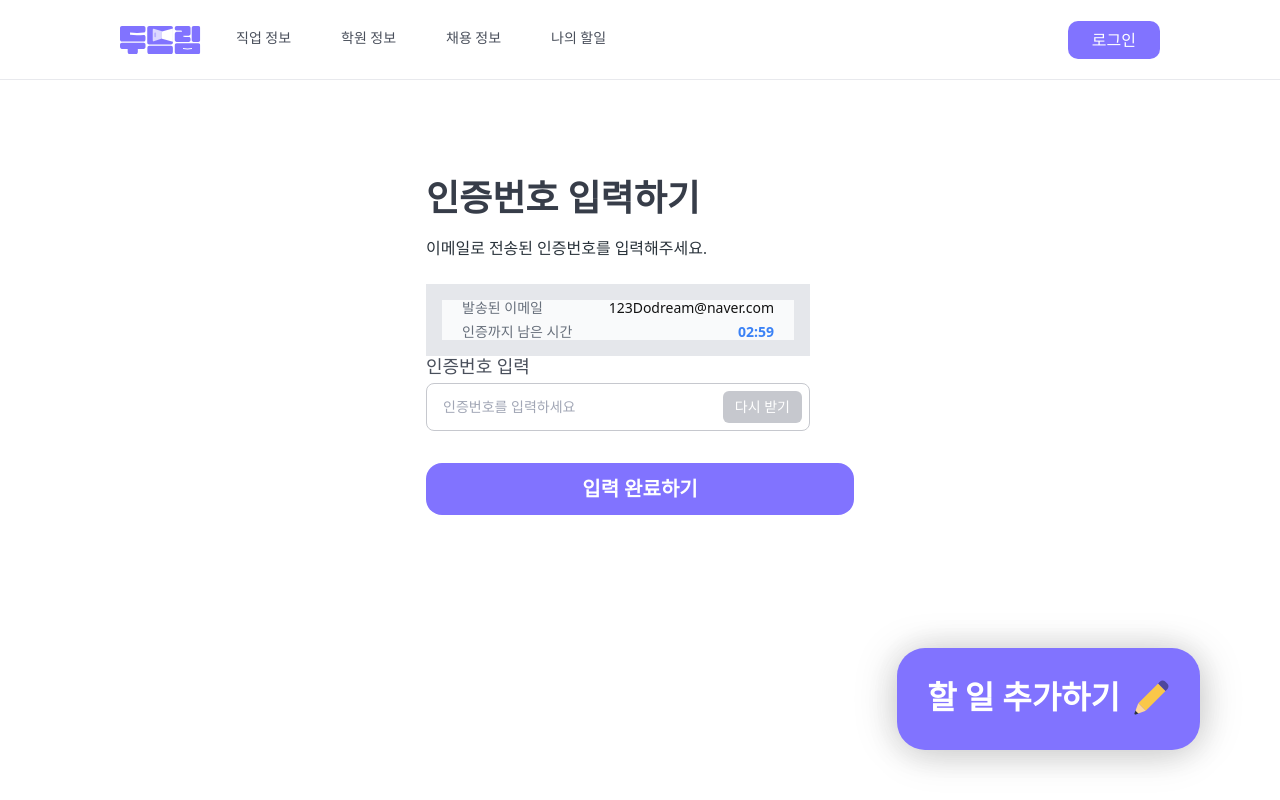
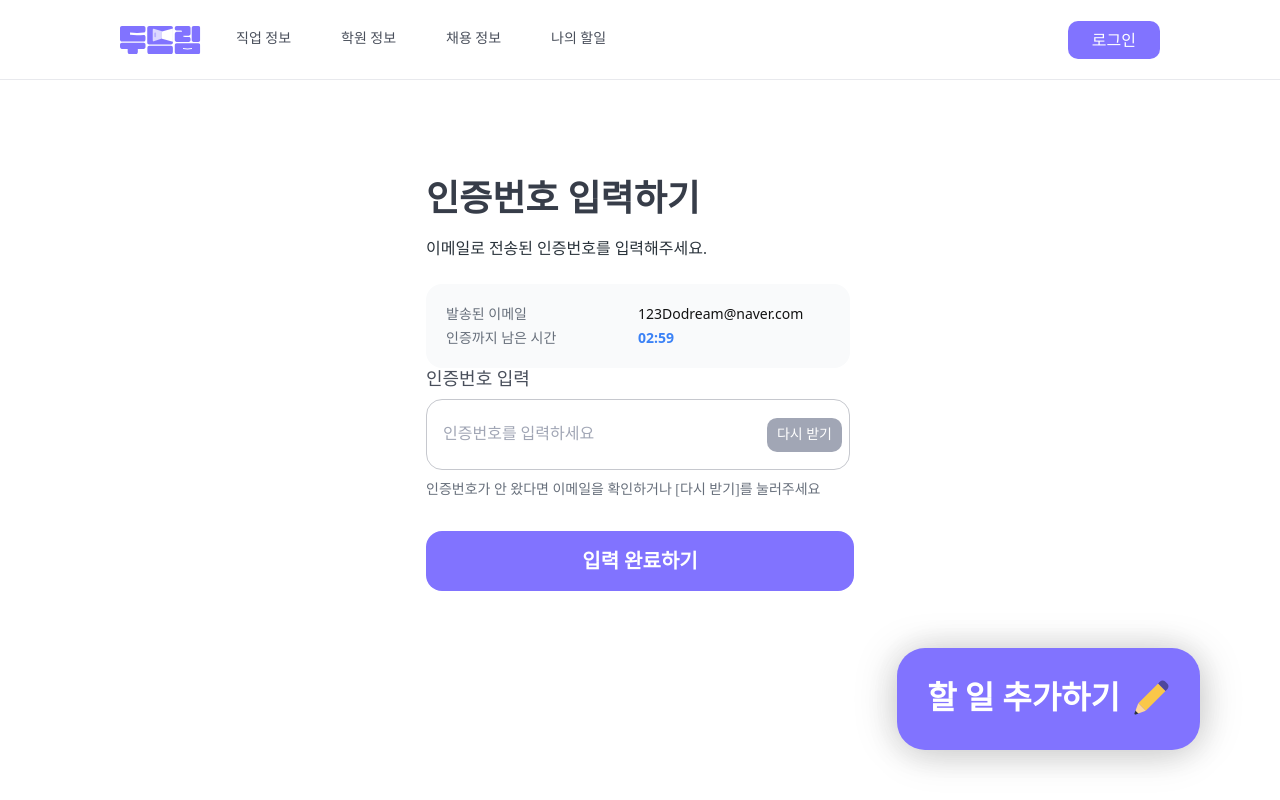
Before and after one commit to TEAM-DoDream/DoDream_FE, a React (Vite) app: page /verifcation in a window 1280 px wide. Built offline with nearby package versions, Linux system fonts and the light colour scheme; no server answers.

Commit message:
feat : [#223] 인증번호 찾는 페이지 ui 제작 완료, 주석으로 추후 개발을 위해 아이디어 작성

```diff
--- a/src/pages/inputVerification/InputVerificationPage.tsx
+++ b/src/pages/inputVerification/InputVerificationPage.tsx
@@ -11,11 +11,16 @@ const InputVerification = () => {
           이메일로 전송된 인증번호를 입력해주세요.
         </div>
         <Display />
-        <div className={'mb-1 text-gray-600 font-B01-M'}>인증번호 입력</div>
+        <div className={'mb-2 text-gray-600 font-B01-M'}>인증번호 입력</div>
         <InputCode />
+        <div className={'mt-[10px] text-gray-500 font-B03-M'}>
+          인증번호가 안 왔다면 이메일을 확인하거나 [다시 받기]를 눌러주세요
+        </div>
         <div className="mt-8 h-[3.25rem] w-full font-T05-SB">
-          <Button text={'입력 완료하기'} className="h-full w-full" />
+          <Button text={'입력 완료하기'} className="h-[60px] w-full" />
         </div>
+        {/* 인증 번호 로직을 생각하였을 때, 입력 완료하기(인증하기) 이후, api 통신 해서 올바르면 다음버튼이 생기고,
+        다음 버튼을 누르면 아이디 찾기 쪽으로 이동해서 보여줄 것 같은데, 현재는 바디로 조정하는 듯 */}
       </div>
     </div>
   );
--- a/src/pages/inputVerification/components/Display.tsx
+++ b/src/pages/inputVerification/components/Display.tsx
@@ -1,17 +1,13 @@
 const Display = () => {
   return (
-    <div
-      className={
-        'flex h-[52px] w-[384px] flex-col justify-center border-[16px] bg-gray-50 p-5'
-      }
-    >
-      <div className="flex justify-between text-sm text-gray-500">
+    <div className="flex min-h-[52px] w-[424px] flex-col justify-center rounded-2xl bg-gray-50 p-5">
+      <div className="grid grid-cols-2 text-sm text-gray-500">
         <span>발송된 이메일</span>
-        <span className="text-black">123Dodream@naver.com</span>
+        <span className="text-left text-black">123Dodream@naver.com</span>
       </div>
-      <div className="mt-1 flex justify-between text-sm text-gray-500">
+      <div className="mt-1 grid grid-cols-2 text-sm text-gray-500">
         <span>인증까지 남은 시간</span>
-        <span className="font-semibold text-blue-500">02:59</span>
+        <span className="text-left font-semibold text-blue-500">02:59</span>
       </div>
     </div>
   );
--- a/src/pages/inputVerification/components/InputCode.tsx
+++ b/src/pages/inputVerification/components/InputCode.tsx
@@ -1,14 +1,14 @@
 const InputCode = () => {
   return (
-    <div className="relative w-[384px]">
+    <div className="relative min-h-[72px] w-[424px]">
       <input
         type="text"
         placeholder="인증번호를 입력하세요"
-        className="h-12 w-full rounded-lg border border-gray-300 pl-4 pr-[84px] text-sm text-gray-700 placeholder:text-gray-400 focus:outline-none"
+        className="w-full rounded-[16px] border border-gray-300 px-[20px] py-[24px] pl-4 text-gray-700 font-B02-M placeholder:text-gray-400 focus:outline-none"
       />
       <button
         type="button"
-        className="absolute right-2 top-1/2 -translate-y-1/2 rounded-md bg-gray-300 px-3 py-1.5 text-sm text-white"
+        className="absolute right-2 top-1/2 -translate-y-1/2 rounded-[10px] bg-gray-400 px-[10px] py-[8px] text-white font-B03-M"
       >
         다시 받기
       </button>
```
